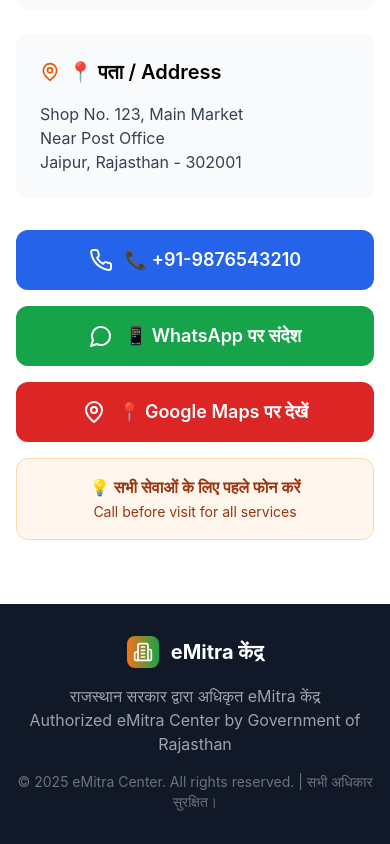
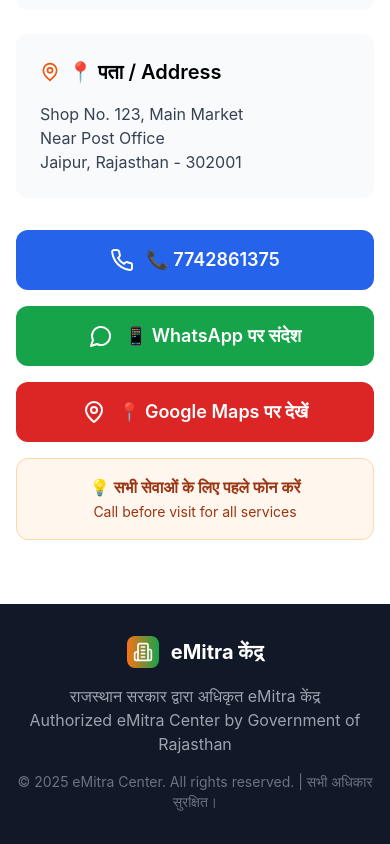
Before and after one commit to subhash0299/eMitra, a React (Vite) app: page / in a window 390 px wide. Shown: the part 4762-5606 px from the top of the page. Built offline with nearby package versions, Linux system fonts and the light colour scheme.

Commit message:
Added Whatsapp and phone number

```diff
--- a/src/App.tsx
+++ b/src/App.tsx
@@ -26,8 +26,8 @@ import ServiceModal from './components/ServiceModal';
 import ServicesPage from './components/ServicesPage';
 
 function App() {
-  const phoneNumber = "+91-9876543210";
-  const whatsappNumber = "919876543210";
+  const phoneNumber = "7742861375";
+  const whatsappNumber = "7742861375";
 
   const [selectedService, setSelectedService] = useState<any>(null);
   const [isModalOpen, setIsModalOpen] = useState(false);
```
